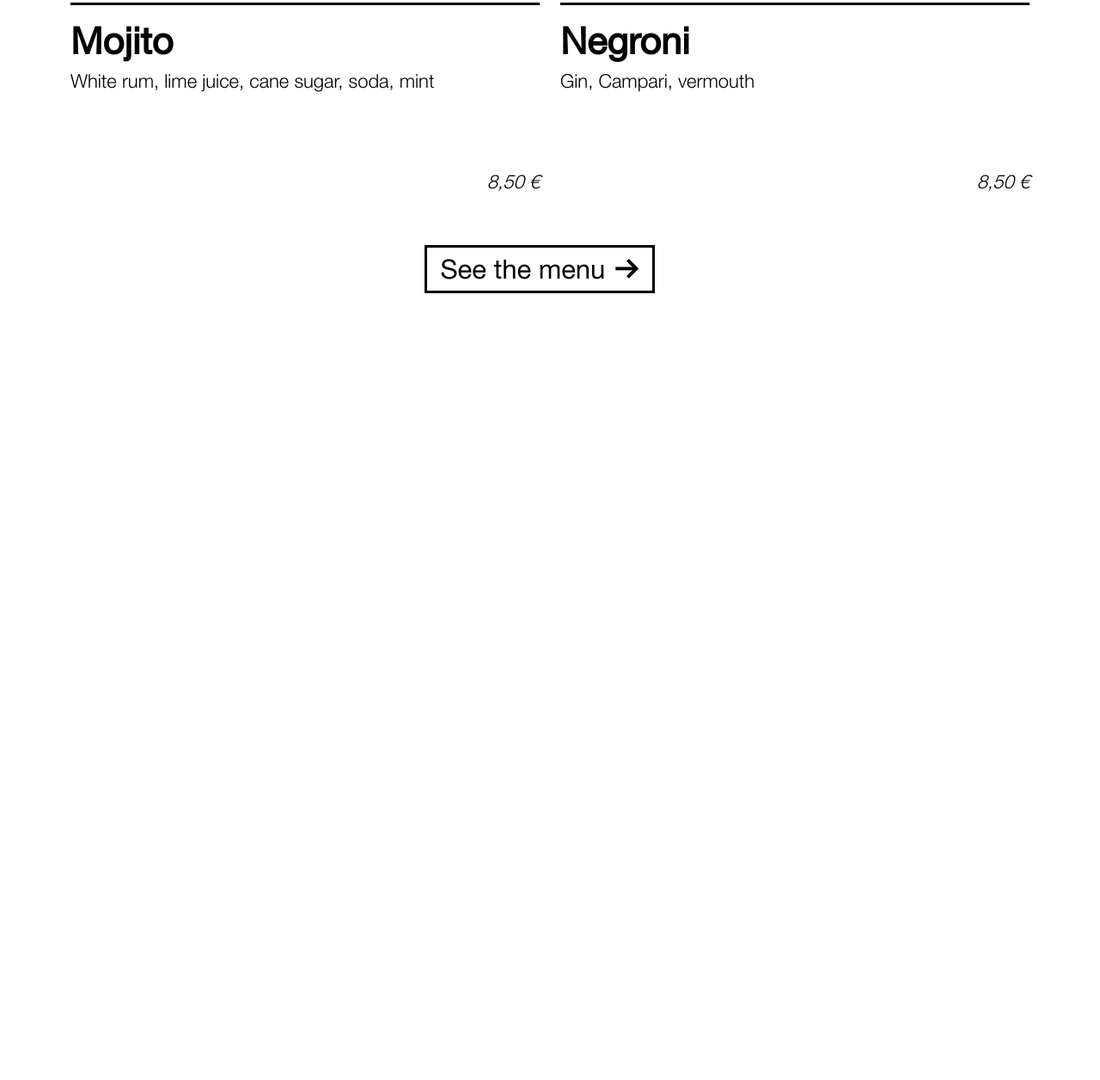
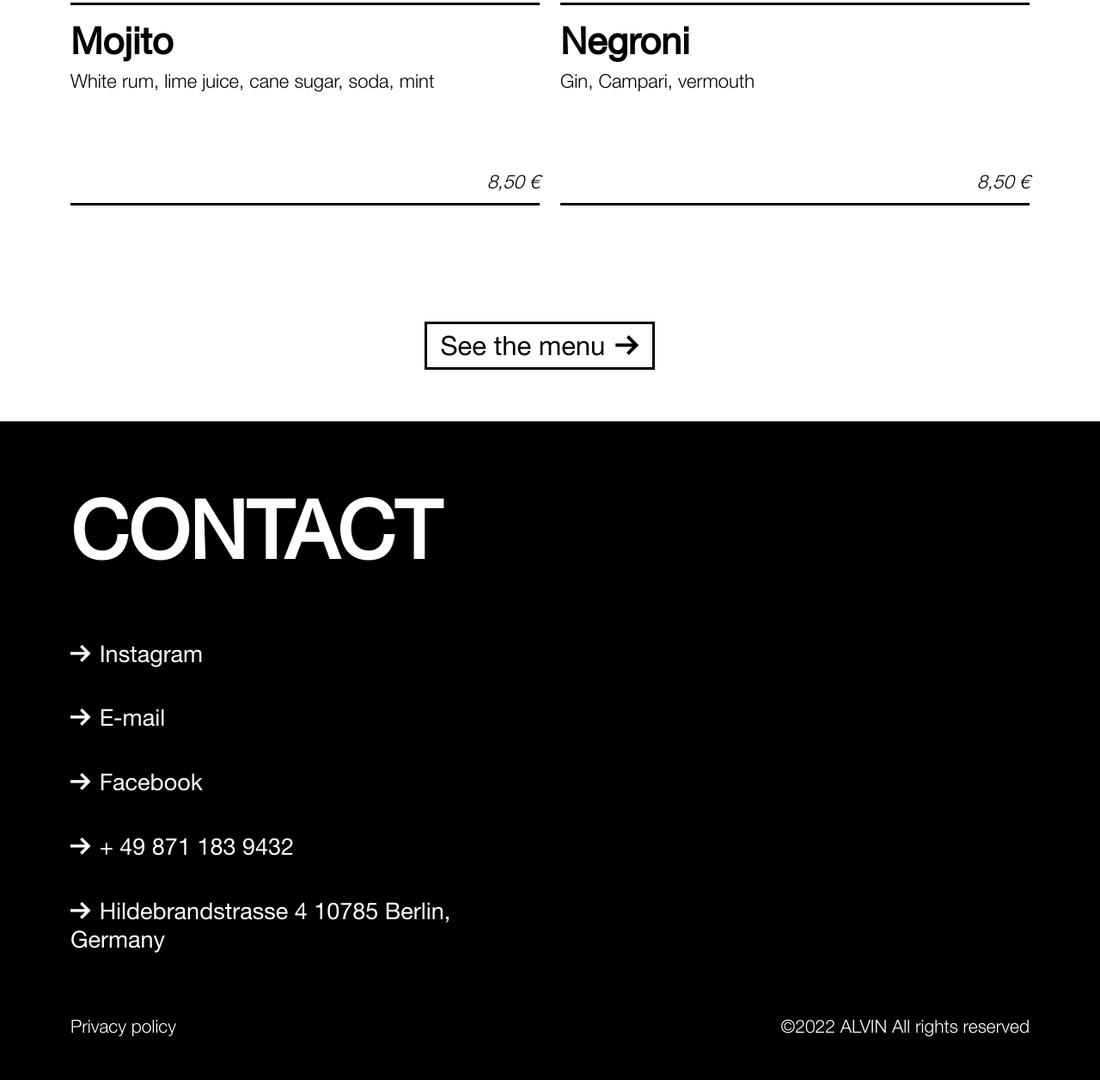
Before and after one commit to arnakoeur/Alvin, a website built with Parcel: page src/index.html in a window 1280 px wide. Shown: the part 4146-5402 px from the top of the page at 86% size. Before the commit the page ends 4547 px from the top, so only its background shows below. Built offline with nearby package versions, Linux system fonts and the light colour scheme.

Commit message:
added burger menu and finished footer

```diff
--- a/src/index.html
+++ b/src/index.html
@@ -13,8 +13,8 @@
           <div class="col">
             <div class="in-header">
               <img class="small-header-logo" src="../src/img/logo-petit.svg" alt="petit logo du bar ALVIN">
-              <img class="small-header-burger" src="../src/img/menu-burger.svg" alt="menu">
-              <nav>
+              <img class="small-header-burger menu-trigger" src="../src/img/menu-burger.svg" alt="menu">
+              <nav class="nav-js">
                 <a href="">HOME</a>
                 <a href="">EVENTS</a>
                 <a href="">MENU</a>
@@ -266,7 +266,7 @@
               </div>
             </div>
             <div class="col-12 col-lg-6">
-              <div class="cocktails">
+              <div class="cocktails cocktail-bottom-lg">
                 <h3 class="cocktail-title-menu">
                   Mojito
                 </h3>
@@ -281,7 +281,7 @@
               </div>
             </div>
             <div class="col-12 col-lg-6">
-              <div class="cocktails">
+              <div class="cocktails cocktail-bottom-sm">
                 <h3 class="cocktail-title-menu">
                   Negroni
                 </h3>
@@ -305,8 +305,42 @@
           </div>
         </div>
       </section>
-
     </main>
+    <footer>
+      <div class="container">
+        <div class="row">
+          <div class="col-12">
+            <h2 class="event-title contact-title">
+              CONTACT
+            </h2>
+          </div>
+          <div class="col-12 col-lg-6">
+            <div class="footer-links">
+              <a href=""><span class="icons"></span>Instagram</a>
+            </div>
+            <div class="footer-links">
+              <a href=""><span class="icons"></span>E-mail</a>
+            </div>
+            <div class="footer-links">
+              <a href=""><span class="icons"></span>Facebook</a>
+            </div>
+            <div class="footer-links">
+              <a href=""><span class="icons"></span>+ 49 871 183 9432</a>
+            </div>
+            <div class="footer-links">
+              <a href=""><span class="icons"></span>Hildebrandstrasse 4
+                10785 Berlin, Germany</a>
+            </div>
+          </div>
+          <div>
+            <div class="footer-copyright">
+              <a href="">Privacy policy</a>
+              <a href="">©2022 ALVIN All rights reserved</a>
+            </div>
+          </div>
+        </div>
+      </div>
+    </footer>
 
 
     <script src="js/main.js" type="module"></script>
--- a/src/js/main.js
+++ b/src/js/main.js
@@ -0,0 +1,8 @@
+var menuTrigger = document.querySelector(".menu-trigger");
+var menu = document.querySelector(".nav-js");
+
+console.log(menu, menuTrigger);
+
+menuTrigger.addEventListener("click", () => {
+  menu.classList.toggle("burger-open");
+});
--- a/src/scss/main.scss
+++ b/src/scss/main.scss
@@ -78,6 +78,7 @@
 .bg-img {
   background-image: url(../img/bar-alvin-photo.webp);
   background-color: black;
+  width: 100%;
 }
 
 .bg-blur {
@@ -260,6 +261,52 @@
   background-color: red;
 }
 
+footer {
+  background-color: black;
+}
+
+.contact-title {
+  padding: 36px 0px 40px 0px;
+}
+
+.footer-links {
+  color: white;
+  padding-bottom: 40px;
+
+  a{
+    font-family: helvetica-neue;
+    font-size: 27px;
+    font-weight: 400;
+    text-decoration: none;
+  }
+
+  .icons {
+    padding-right: 10px;
+  }
+
+  a:hover {
+    text-decoration: underline;
+  }
+}
+
+.footer-copyright {
+  color: white;
+  padding-bottom: 50px;
+  display: flex;
+  justify-content: space-between;
+
+  a{
+    font-family: helvetica-neue-light;
+    font-size: 12px;
+    text-decoration: none;
+  }
+
+  a:hover {
+    text-decoration: underline;
+  }
+}
+
+
 /* ====================================
 // base rules
 // ==================================== */
@@ -337,7 +384,7 @@
   }
 
   .btn-cocktail-btm {
-    padding-top: 49px;
+    padding-top: 135px;
     padding-bottom: 60px;
   }
 
@@ -350,10 +397,51 @@
     max-width: 31px;
     margin: 0px 33px 0px 21px
   }
+
+  .cocktail-bottom-sm {
+    border-bottom: solid 3px black;
+  }
+
+  .cocktail-bottom-lg {
+    border-bottom: solid 3px black;
+  }
+
+  .footer-copyright {
+    a{
+      font-size: 21px;
+      padding-top: 30px;
+    }
+  }
 }
 
 @media screen and (max-width: 768px) {
   nav {
     display: none;
   }
+
+  .cocktail-bottom-sm {
+    border-bottom: solid 3px black;
+  }
+
+  .btn-cocktail-btm {
+    padding-top: 75px;
+    padding-bottom: 60px;
+  }
+
+  .footer-copyright {
+    padding-bottom: 20px;
+  }
+
+  .burger-open {
+    background-color: black;
+    display: flex;
+    flex-direction: column;
+    position: absolute;
+    top: 65px;
+    right: 0%;
+
+    a {
+      padding: 20px;
+    }
+  }
 }
```
Also changed, not shown: dist/index.html, 6 other files.
